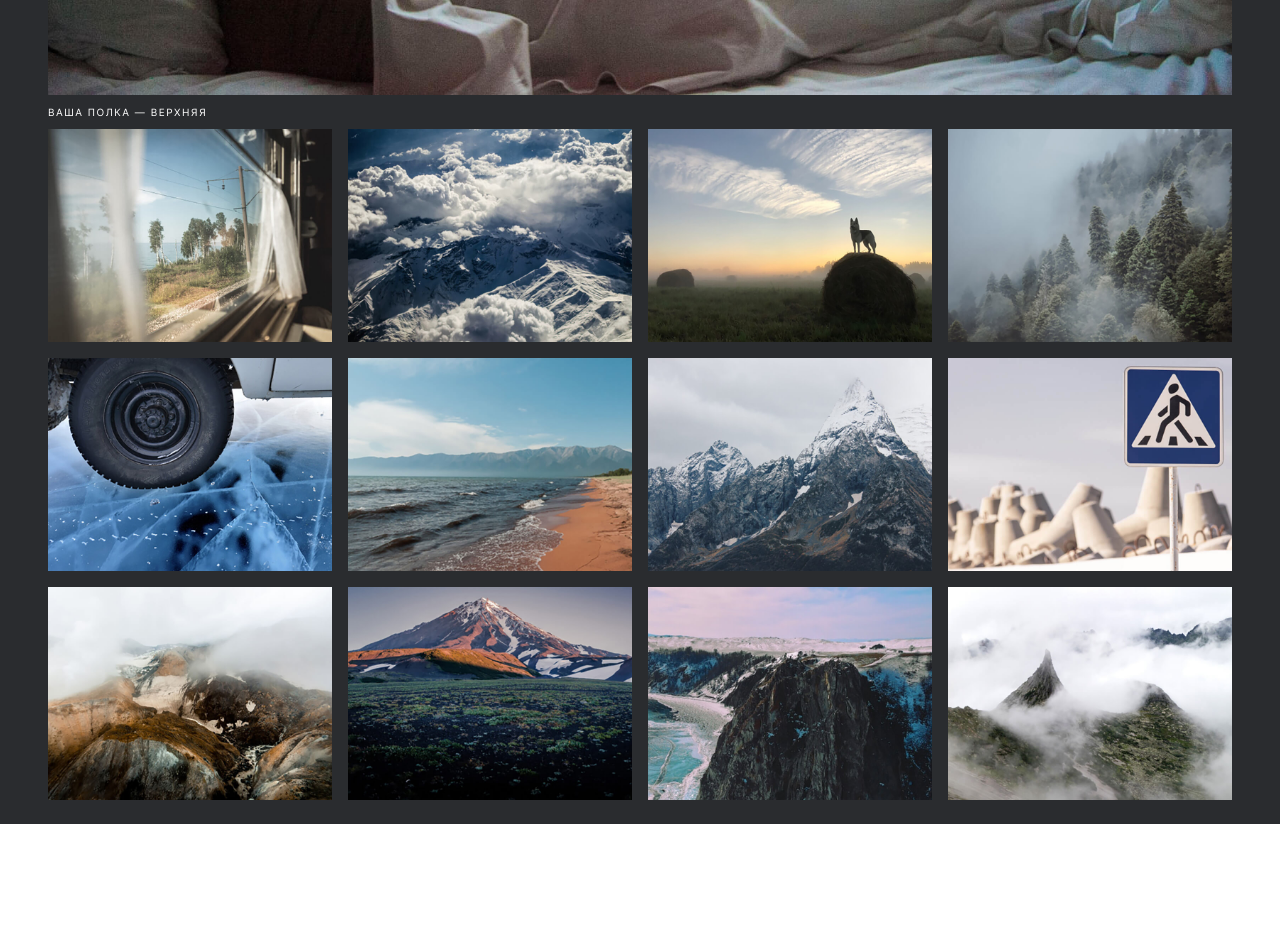
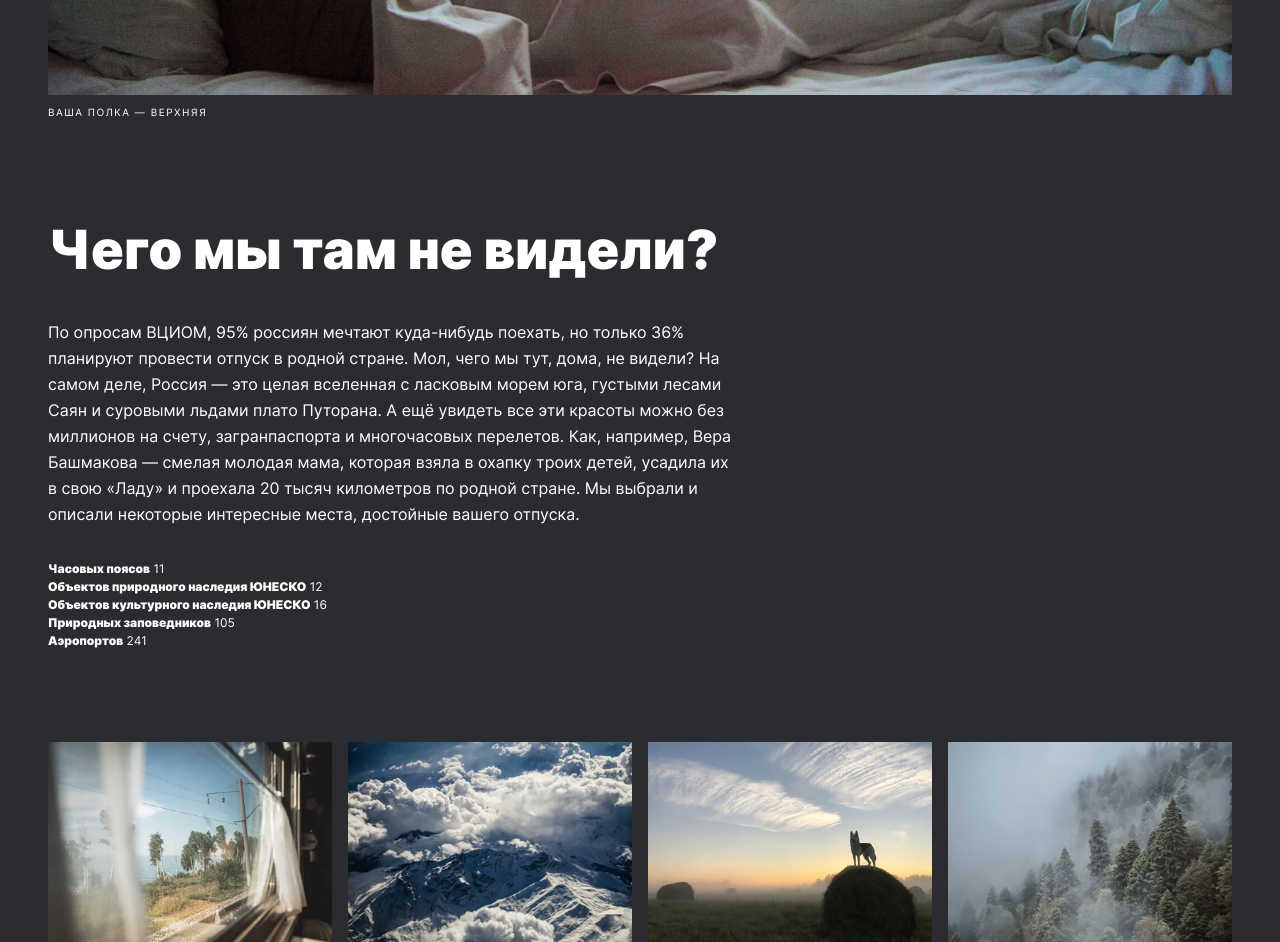
Before and after one commit to Virshinia/russian-travel, a plain HTML site: page index.html in a window 1280 px wide. Shown: the part 1120-2062 px from the top of the page. Before the commit the page ends 1944 px from the top, so only its background shows below. Drawn offline with Linux system fonts and the light colour scheme.

Commit message:
Добавила блок с текстом

```diff
--- /dev/null
+++ b/blocks/list/__item/list__item.css
@@ -0,0 +1,4 @@
+.list__item {
+    font-size: 12px;
+    line-height: 18px;
+}
--- /dev/null
+++ b/blocks/list/list.css
@@ -0,0 +1,5 @@
+.list {
+    list-style: none;
+    margin: 0;
+    padding: 0;
+}
--- /dev/null
+++ b/blocks/section-paragraph/section-paragraph.css
@@ -0,0 +1,6 @@
+.section-paragraph {
+    font-size: 16px;
+    line-height: 26.08px;
+    font-weight: normal;
+    margin: 0 0 33px;
+}
--- /dev/null
+++ b/blocks/section-title/section-title.css
@@ -0,0 +1,6 @@
+.section-title {
+    font-size: 54px;
+    line-height: 58px;
+    font-weight: bold;
+    margin: 0 0 40px;
+}
--- /dev/null
+++ b/blocks/span-accent/span-accent.css
@@ -0,0 +1,3 @@
+.span-accent {
+    font-weight: bold;
+}
--- /dev/null
+++ b/blocks/text/text.css
@@ -0,0 +1,4 @@
+.text {
+    padding: 92px 0;
+    width: 690px;
+}
--- a/index.html
+++ b/index.html
@@ -25,6 +25,17 @@
         <p class="header__caption">ваша полка — верхняя</p>
     </header>
     <main class="content">
+        <section class="text">
+            <h2 class="section-title">Чего мы там не видели?</h2>
+            <p class="section-paragraph">По опросам ВЦИОМ, 95% россиян мечтают куда-нибудь поехать, но только 36% планируют провести отпуск в родной стране. Мол, чего мы тут, дома, не видели? На самом деле, Россия — это целая вселенная с ласковым морем юга, густыми лесами Саян и суровыми льдами плато Путорана. А ещё увидеть все эти красоты можно без миллионов на счету, загранпаспорта и многочасовых перелетов. Как, например, Вера Башмакова — смелая молодая мама, которая взяла в охапку троих детей, усадила их в свою «Ладу» и проехала 20 тысяч километров по родной стране. Мы выбрали и описали некоторые интересные места, достойные вашего отпуска.</p>
+            <ul class="list">
+                <li class="list__item"><span class="span-accent">Часовых поясов</span> 11</li>
+                <li class="list__item"><span class="span-accent">Объектов природного наследия ЮНЕСКО</span> 12</li>
+                <li class="list__item"><span class="span-accent">Объектов культурного наследия ЮНЕСКО</span> 16</li>
+                <li class="list__item"><span class="span-accent">Природных заповедников</span> 105</li>
+                <li class="list__item"><span class="span-accent">Аэропортов</span> 241</li>
+            </ul>
+        </section>
         <section class="gallery">
             <img src="/images/photo-grid-train.jpg" alt="фото в галерее" class="gallery__item">
             <img src="/images/photo-grid-atharva-tulsi.jpg" alt="фото в галерее" class="gallery__item">
@@ -40,6 +51,7 @@
             <img src="/images/photo-grid-ergaki.jpg" alt="фото в галерее" class="gallery__item">
         </section>
 
+
     </main>
 
 </div>
--- a/pages/index.css
+++ b/pages/index.css
@@ -12,3 +12,9 @@
 @import url(../blocks/header/__caption/header__caption.css);
 @import url(../blocks/gallery/gallery.css);
 @import url(../blocks/gallery/__item/gallery__item.css);
+@import url(../blocks/section-title/section-title.css);
+@import url(../blocks/section-paragraph/section-paragraph.css);
+@import url(../blocks/list/list.css);
+@import url(../blocks/list/__item/list__item.css);
+@import url(../blocks/span-accent/span-accent.css);
+@import url(../blocks/text/text.css);
```
